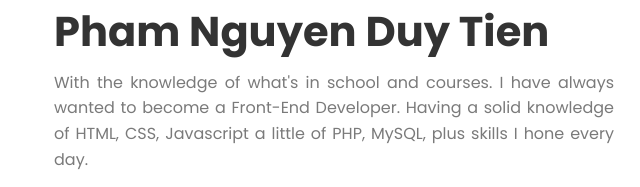
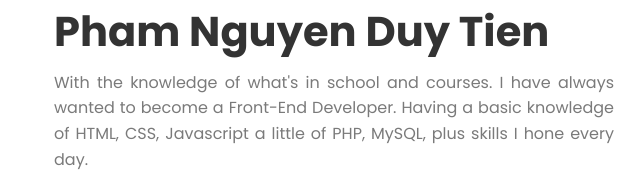
Before and after one commit to PhamNguyenDuyTien/portfolio, a plain HTML site: page index.html in a window 1280 px wide. Shown: the part 306-493 px from the top of the page, 10-650 px from the left. Drawn offline with nearby package versions, Linux system fonts and the light colour scheme.

Commit message:
Update index.html

```diff
--- a/index.html
+++ b/index.html
@@ -41,7 +41,7 @@
                         <p class="text">
                             With the knowledge of what's in school and courses.
                             I have always wanted to become a Front-End Developer.
-                            Having a solid knowledge of HTML, CSS, Javascript
+                            Having a basic knowledge of HTML, CSS, Javascript
                             a little of PHP, MySQL, plus skills I hone every day.
                         </p>
                         <a href="CV/index.html" type="button" class="btn" target="_blank">Download CV</a>
```
